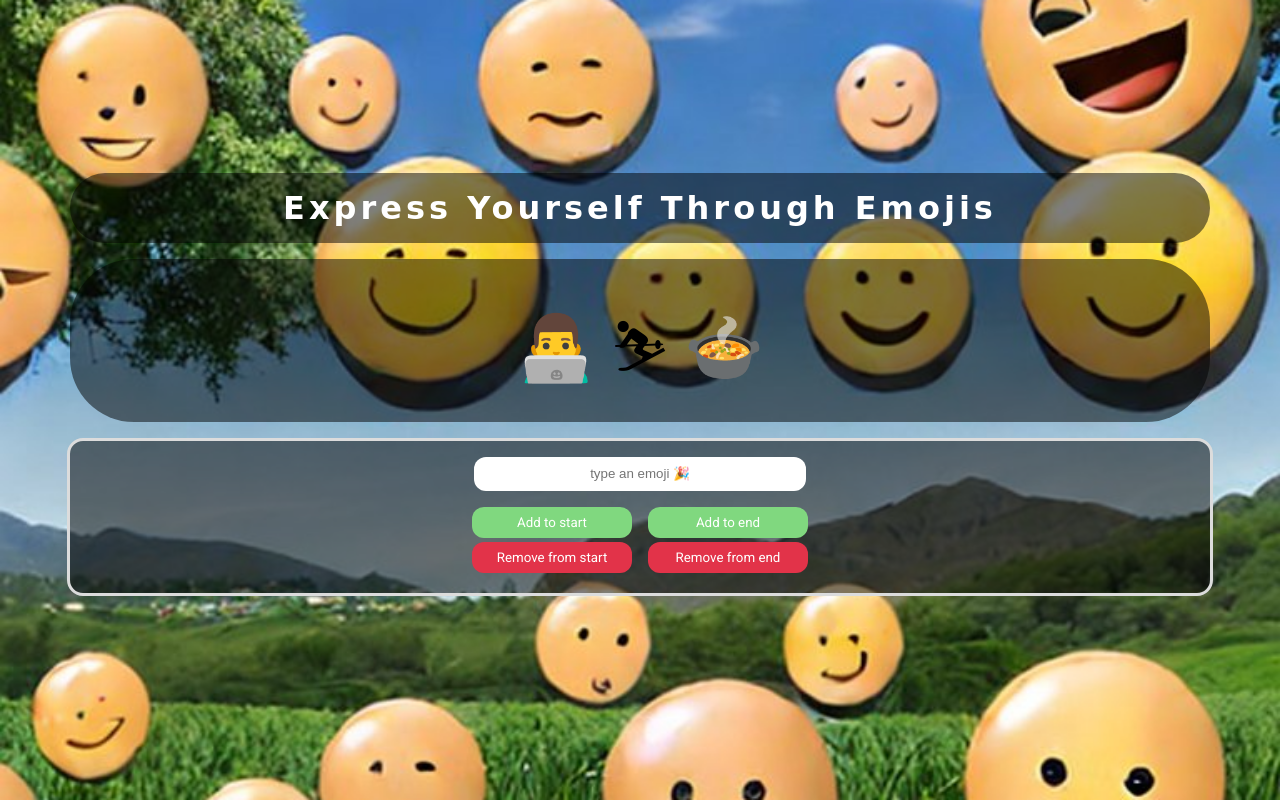
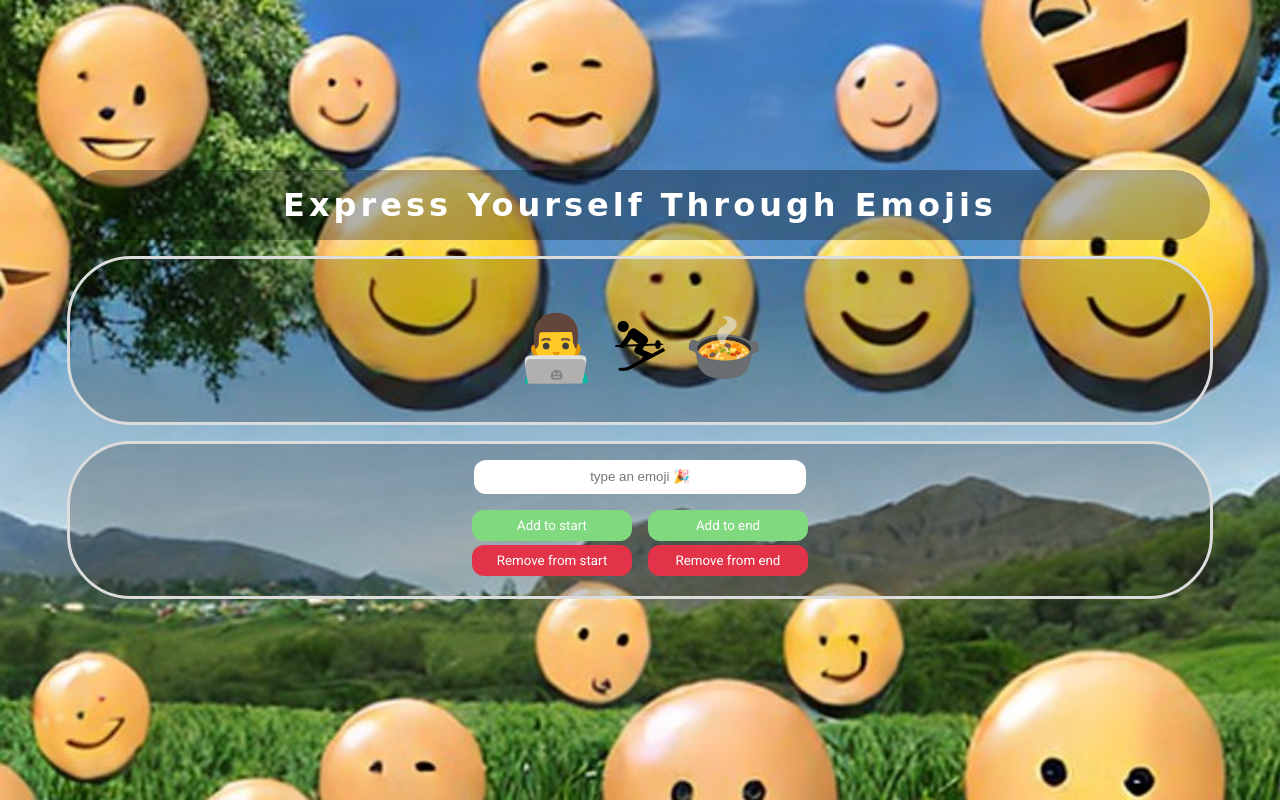
Before and after one commit to vishalicious213/my-emojis, a plain HTML site: page index.html in a window 1280 px wide. Drawn offline with Linux system fonts and the light colour scheme; a web font is replaced by a local one.

Commit message:
added emojisArray

```diff
--- a/index.css
+++ b/index.css
@@ -20,10 +20,11 @@ body {
 }
 
 #emoji-container {
+    border: 3px solid gainsboro;
+    border-radius: 4rem;
     margin: 1rem auto;
     text-align: center;
-    background-color: rgba(0, 0, 0, 0.5);
-    border-radius: 4rem;
+    background-color: rgba(0, 0, 0, 0.2);
     padding: 1rem;
     width: 90%;
 }
@@ -53,7 +54,7 @@ h1 {
     letter-spacing: .25rem;
     text-align: center;
     color: white;
-    background-color: rgba(0, 0, 0, 0.5);
+    background-color: rgba(0, 0, 0, 0.3);
     width: 90%;
     margin: 0 auto;
     border-radius: 4rem;
@@ -92,9 +93,9 @@ button {
 
 #interface {
     border: 3px solid gainsboro;
-    border-radius: 1rem;
+    border-radius: 4rem;
     padding: 1rem;
     width: 90%;
     margin: 0 auto;
-    background-color: rgba(0, 0, 0, 0.5);
+    background-color: rgba(0, 0, 0, 0.2);
 }
--- a/index.js
+++ b/index.js
@@ -1,3 +1,5 @@
+const emojisArray = ["✌","😂","😝","😁","😱","👉","🙌","🍻","🔥","🌈","☀","🎈","🌹","💄","🎀","⚽","🎾","🏁","😡","👿","🐻","🐶","🐬","🐟","🍀","👀","🚗","🍎","💝","💙","👌","❤","😍","😉","😓","😳","💪","💩","🍸","🔑","💖","🌟","🎉","🌺","🎶","👠","🏈","⚾","🏆","👽","💀","🐵","🐮","🐩","🐎","💣","👃","👂","🍓","💘","💜","👊","💋","😘","😜","😵","🙏","👋","🚽","💃","💎","🚀","🌙","🎁","⛄","🌊","⛵","🏀","🎱","💰","👶","👸","🐰","🐷","🐍","🐫","🔫","👄","🚲","🍉","💛","💚","👨‍💻", "⛷", "🍲"]
+
 const myEmojis = ["👨‍💻", "⛷", "🍲"]
 const emojiContainer = document.getElementById("emoji-container")
 const emojiInput = document.getElementById("emoji-input")
```
